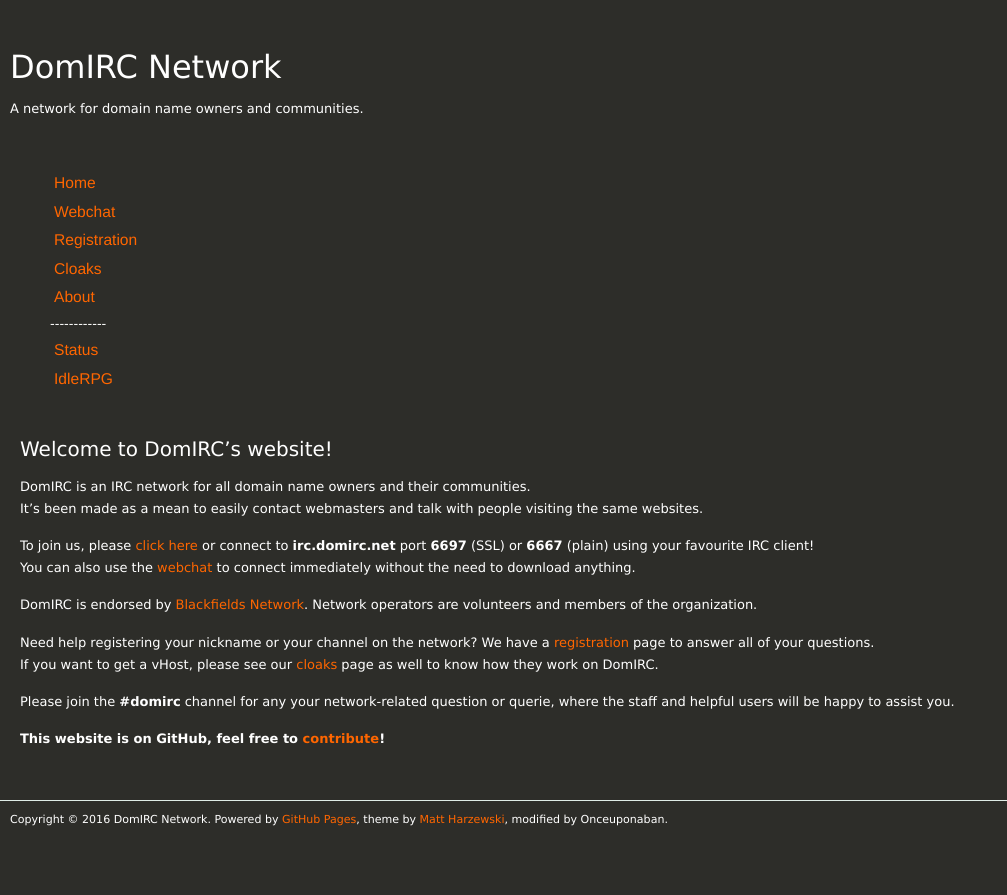
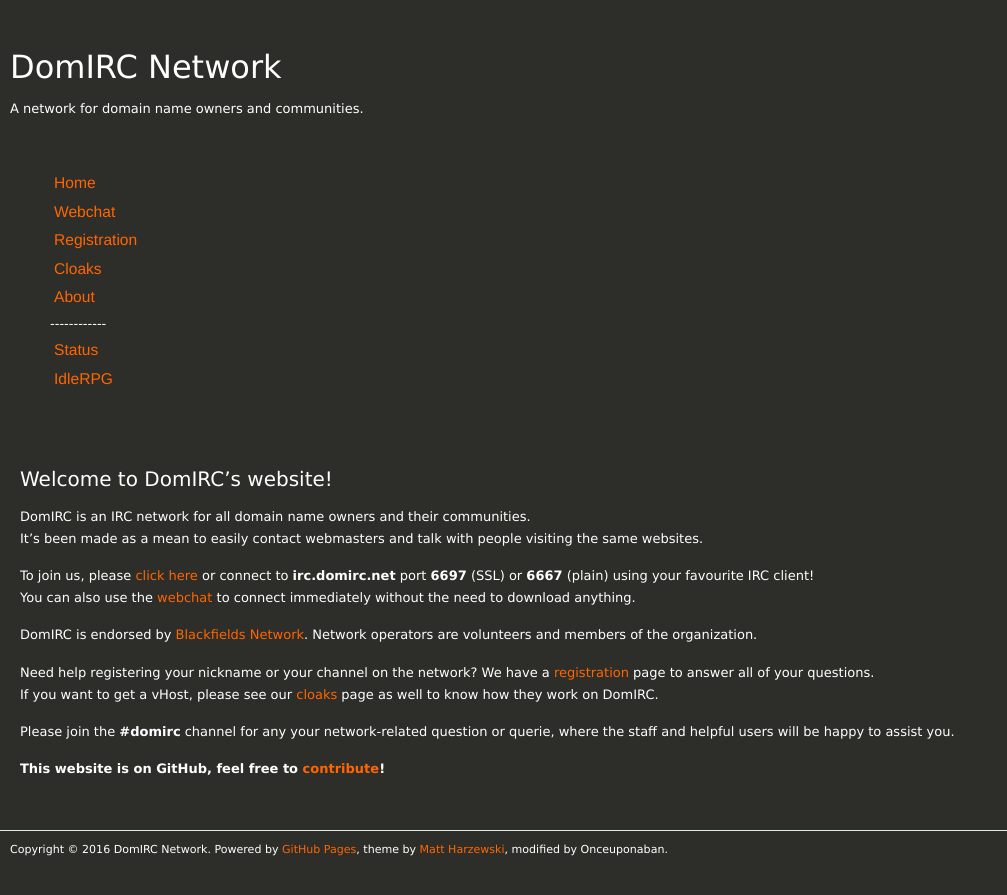
Before and after one commit to DomIRC/domirc.github.io, a Jekyll site: the page built from index.md, in a window 1280 px wide. Shown: the top 895 px of the page, without its empty margins (0-1007 px from the left). Built offline with Jekyll 4.4.1, drawn with Linux system fonts in a browser that asks for light colours; nearby versions of some CDN libraries.

Commit message:
Changed the margins on titles

```diff
--- a/assets/css/style.css
+++ b/assets/css/style.css
@@ -82,12 +82,14 @@
 
 h1 {
 	font-size: 23px;
-	margin: 10px 0 10px 0;
+	margin: 0 0 10px 0;
 }
+
 h2 {
 	font-size: 20px;
-	margin: 10px 0 10px 0;
+	margin: 50px 0 10px 0;
 }
+
 h3 {
 	font-size: 17px;
 	margin: 30px 0 10px 0;
```
